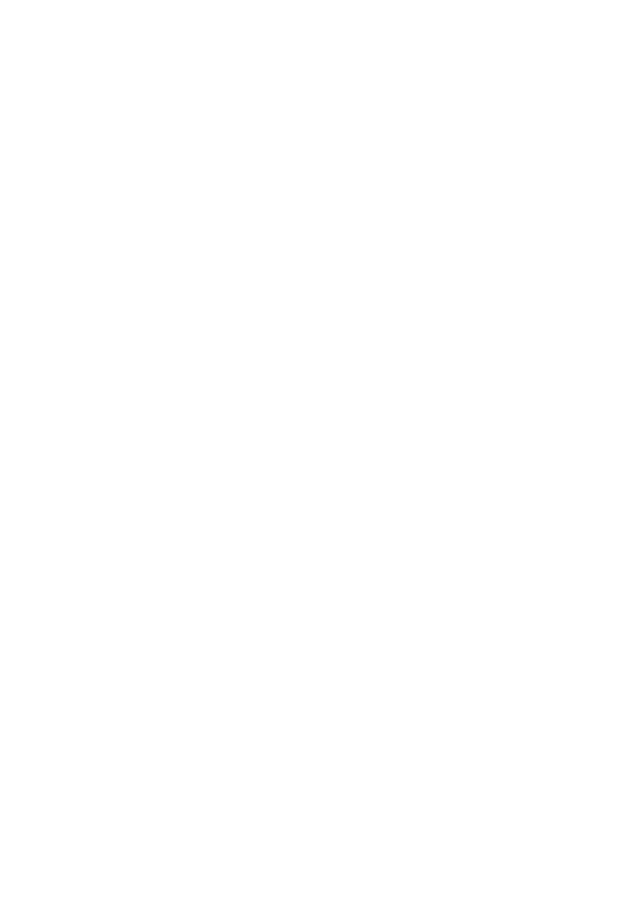
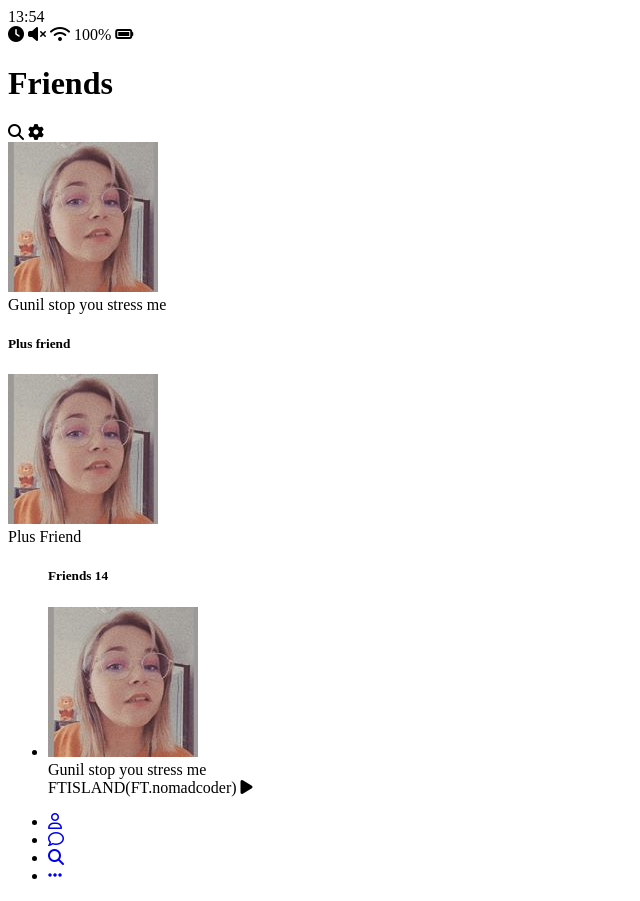
Before and after one commit to gunil0610/kakao-clone, a plain HTML site: page friends.html in a window 1280 px wide. Shown: the whole page, without its empty margins (0-640 px from the left). Before the commit the page ends 800 px from the top, so only its background shows below. Drawn offline with Linux system fonts and the light colour scheme.

Commit message:
chat and friend

```diff
--- a/find.html
+++ b/find.html
@@ -0,0 +1,63 @@
+<!DOCTYPE html>
+<html lang="en">
+  <head>
+    <meta charset="UTF-8" />
+    <meta name="viewport" content="width=device-width, initial-scale=1.0" />
+    <title>Find | Kakao Clone</title>
+    <script
+      src="https://kit.fontawesome.com/b8f6b08f99.js"
+      crossorigin="anonymous"
+    ></script>
+  </head>
+  <body>
+    <div class="status-bar">
+      <div class="status-bar__column">
+        <span class="status-bar__clock">13:54</span>
+      </div>
+      <div class="status-bar__column">
+        <i class="fas fa-clock"></i>
+        <i class="fas fa-volume-mute"></i>
+        <i class="fas fa-wifi"></i>
+        <span class="status-bar__battery-level">100%</span>
+        <i class="fas fa-battery-full"></i>
+      </div>
+    </div>
+    <header class="header">
+      <div class="header__header-column">
+        <h1 class="header__title">Find</h1>
+      </div>
+      <div class="header__header-column">
+        <span class="header__icon">
+          <i class="fas fa-search"></i>
+        </span>
+        <span class="header__icon">
+          <i class="fas fa-cog"></i>
+        </span>
+      </div>
+    </header>
+    <nav class="nav">
+      <ul class="nav__list">
+        <li class="nav__list-item">
+          <a href="friends.html" class="nav__list-link">
+            <i class="far fa-user"></i>
+          </a>
+        </li>
+        <li class="nav__list-item">
+          <a href="index.html" class="nav__list-link">
+            <i class="far fa-comment"></i>
+          </a>
+        </li>
+        <li class="nav__list-item">
+          <a href="find.html" class="nav__list-link">
+            <i class="fas fa-search"></i>
+          </a>
+        </li>
+        <li class="nav__list-item">
+          <a href="more.html" class="nav__list-link">
+            <i class="fas fa-ellipsis-h"></i>
+          </a>
+        </li>
+      </ul>
+    </nav>
+  </body>
+</html>
--- a/friends.html
+++ b/friends.html
@@ -0,0 +1,111 @@
+<!DOCTYPE html>
+<html lang="en">
+  <head>
+    <meta charset="UTF-8" />
+    <meta name="viewport" content="width=device-width, initial-scale=1.0" />
+    <title>Friends | Kakao Clone</title>
+    <script
+      src="https://kit.fontawesome.com/b8f6b08f99.js"
+      crossorigin="anonymous"
+    ></script>
+  </head>
+  <body>
+    <div class="status-bar">
+      <div class="status-bar__column">
+        <span class="status-bar__clock">13:54</span>
+      </div>
+      <div class="status-bar__column">
+        <i class="fas fa-clock"></i>
+        <i class="fas fa-volume-mute"></i>
+        <i class="fas fa-wifi"></i>
+        <span class="status-bar__battery-level">100%</span>
+        <i class="fas fa-battery-full"></i>
+      </div>
+    </div>
+    <header class="header">
+      <div class="header__header-column">
+        <h1 class="header__title">Friends</h1>
+      </div>
+      <div class="header__header-column">
+        <span class="header__icon">
+          <i class="fas fa-search"></i>
+        </span>
+        <span class="header__icon">
+          <i class="fas fa-cog"></i>
+        </span>
+      </div>
+    </header>
+    <main class="friends">
+      <header class="friends__header">
+        <div class="friends__friend friend friend--lg">
+          <div class="friend__column">
+            <img src="images/profile.jpg" class="g-profile friend__profile" />
+            <div class="friend__content">
+              <span class="friend__name">
+                Gunil
+              </span>
+              <span class="friend__status">stop you stress me</span>
+            </div>
+          </div>
+        </div>
+      </header>
+      <div class="friends__plus">
+        <h5 class="friends__title">Plus friend</h5>
+        <div class="friends__friend friend">
+          <div class="friend__column">
+            <img src="images/profile.jpg" class="g-profile friend__profile" />
+            <div class="friend__content">
+              <span class="friend__name">
+                Plus Friend
+              </span>
+            </div>
+          </div>
+        </div>
+      </div>
+      <ul class="friends__list">
+        <h5 class="friends_title">Friends 14</h5>
+        <li class="friends__friend friend">
+          <div class="friend__column">
+            <img src="images/profile.jpg" class="g-profile friend__profile" />
+            <div class="friend__content">
+              <span class="friend__name">
+                Gunil
+              </span>
+              <span class="friend__status">stop you stress me</span>
+            </div>
+          </div>
+          <div class="friend__column">
+            <div class="friend__now-listening">
+              <span class="">FTISLAND(FT.nomadcoder)</span>
+              <i class="fas fa-play"></i>
+            </div>
+          </div>
+        </li>
+      </ul>
+    </main>
+    <nav class="nav">
+      <ul class="nav__list">
+        <li class="nav__list-item">
+          <a href="friends.html" class="nav__list-link">
+            <i class="far fa-user"></i>
+          </a>
+        </li>
+        <li class="nav__list-item">
+          <a href="index.html" class="nav__list-link">
+            <i class="far fa-comment"></i>
+          </a>
+        </li>
+        <li class="nav__list-item">
+          <a href="find.html" class="nav__list-link">
+            <i class="fas fa-search"></i>
+          </a>
+        </li>
+        <li class="nav__list-item">
+          <a href="more.html" class="nav__list-link">
+            <i class="fas fa-ellipsis-h"></i>
+          </a>
+        </li>
+      </ul>
+    </nav>
+  </body>
+</html>
```
Also changed, not shown: index.html (+58 -0 lines), more.html (+66 -0 lines), images/profile.jpg (added).
